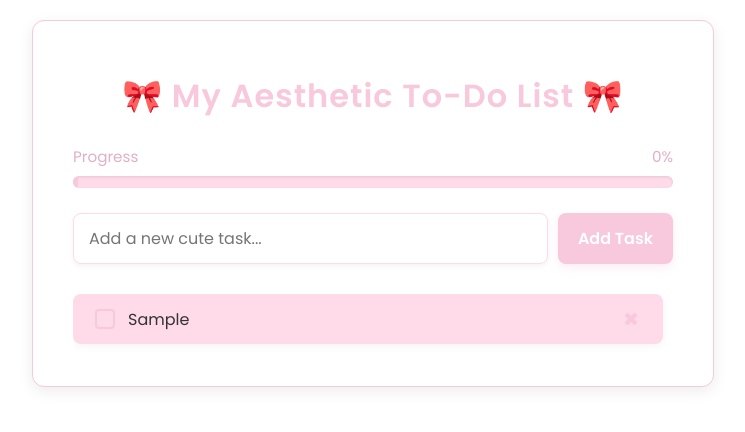
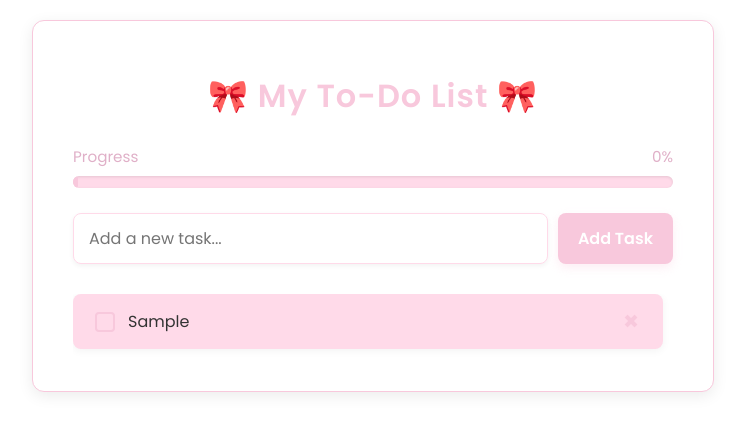
Before and after one commit to kazheakram/notionto-dolist, a plain HTML site: page index.html in a window 1280 px wide. Both pictures are taken after typing "Sample" into the empty fields and a click on the button "Add Task". Shown: the whole page, without its empty margins (267-1012 px from the left). Drawn offline with Linux system fonts and the light colour scheme.

Commit message:
Update index.html

```diff
--- a/index.html
+++ b/index.html
@@ -17,7 +17,7 @@
         }
 
         body {
-            font-family: 'Poppins', sans-serif;
+            font-family: 'Poppins', sans-serif; /* Applied Poppins to body for overall consistency */
             background-color: var(--white);
             display: flex;
             justify-content: center;
@@ -118,7 +118,7 @@
             padding: 12px 15px;
             border: 1px solid var(--light-pink);
             border-radius: 8px;
-            font-family: 'Poppins', sans-serif;
+            font-family: 'Poppins', sans-serif; /* Ensuring Poppins for input */
             font-size: 1em;
             outline: none;
             transition: border-color 0.3s ease;
@@ -137,7 +137,7 @@
             border: none;
             border-radius: 8px;
             cursor: pointer;
-            font-family: 'Poppins', sans-serif;
+            font-family: 'Poppins', sans-serif; /* Ensuring Poppins for button */
             font-size: 1em;
             font-weight: 600;
             transition: background-color 0.3s ease, transform 0.2s ease;
@@ -167,6 +167,7 @@
             border-radius: 8px;
             box-shadow: 0 2px 8px rgba(0, 0, 0, 0.05);
             transition: background-color 0.3s ease, transform 0.2s ease;
+            font-family: 'Poppins', sans-serif; /* Ensuring Poppins for list items */
         }
 
         .todo-list li.completed {
@@ -236,6 +237,7 @@
             cursor: pointer;
             margin-left: 15px;
             transition: color 0.3s ease, transform 0.2s ease;
+            font-family: 'Poppins', sans-serif; /* Ensuring Poppins for delete button */
         }
 
         .todo-list li.completed button {
@@ -276,7 +278,7 @@
 </head>
 <body>
     <div class="container">
-        <h1>🎀 My Aesthetic To-Do List 🎀</h1>
+        <h1>🎀 My To-Do List 🎀</h1>
 
         <div class="progress-section">
             <div class="progress-label">
@@ -289,7 +291,7 @@
         </div>
 
         <div class="input-section">
-            <input type="text" id="new-task-input" placeholder="Add a new cute task...">
+            <input type="text" id="new-task-input" placeholder="Add a new task...">
             <button id="add-task-button">Add Task</button>
         </div>
 
```
